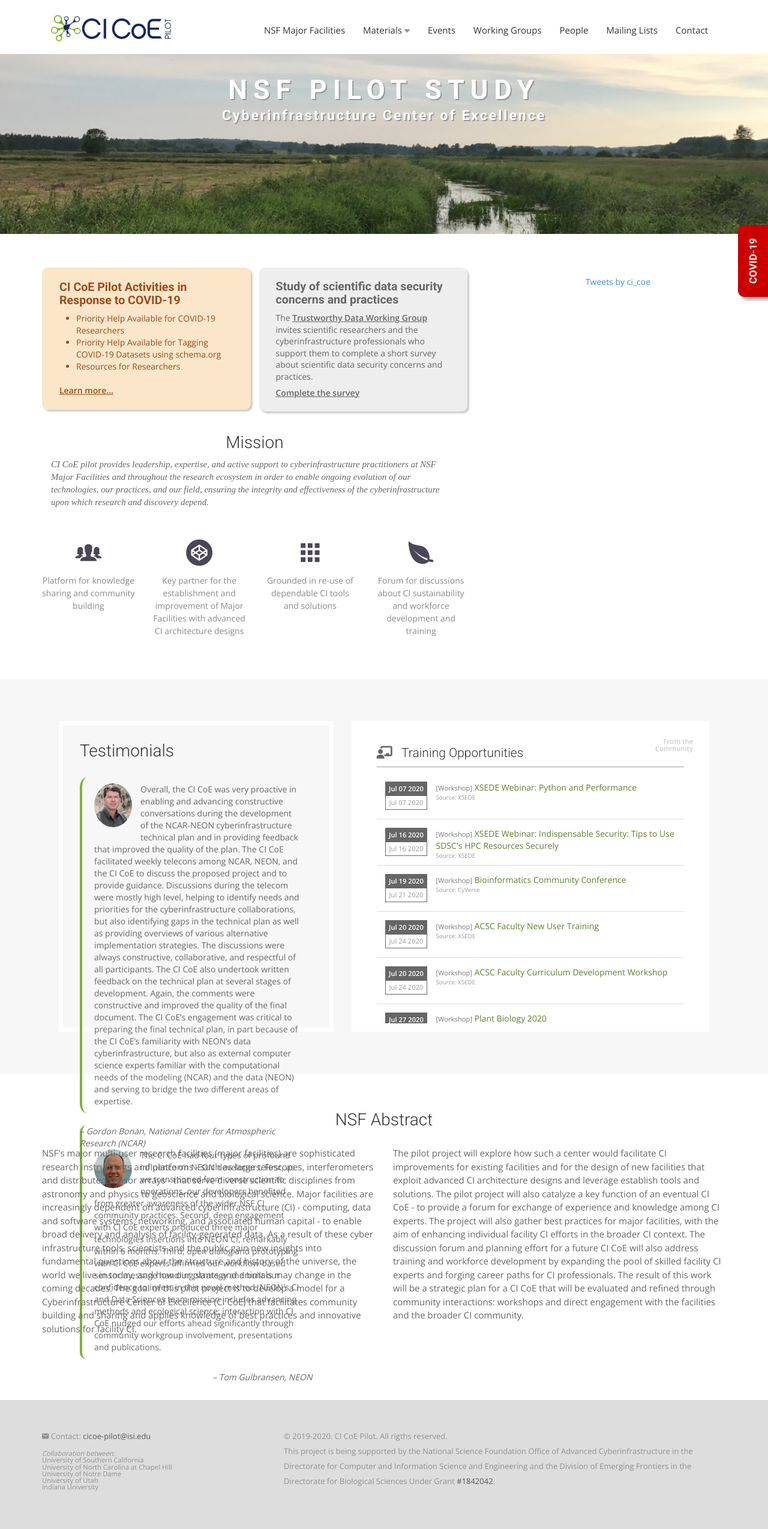
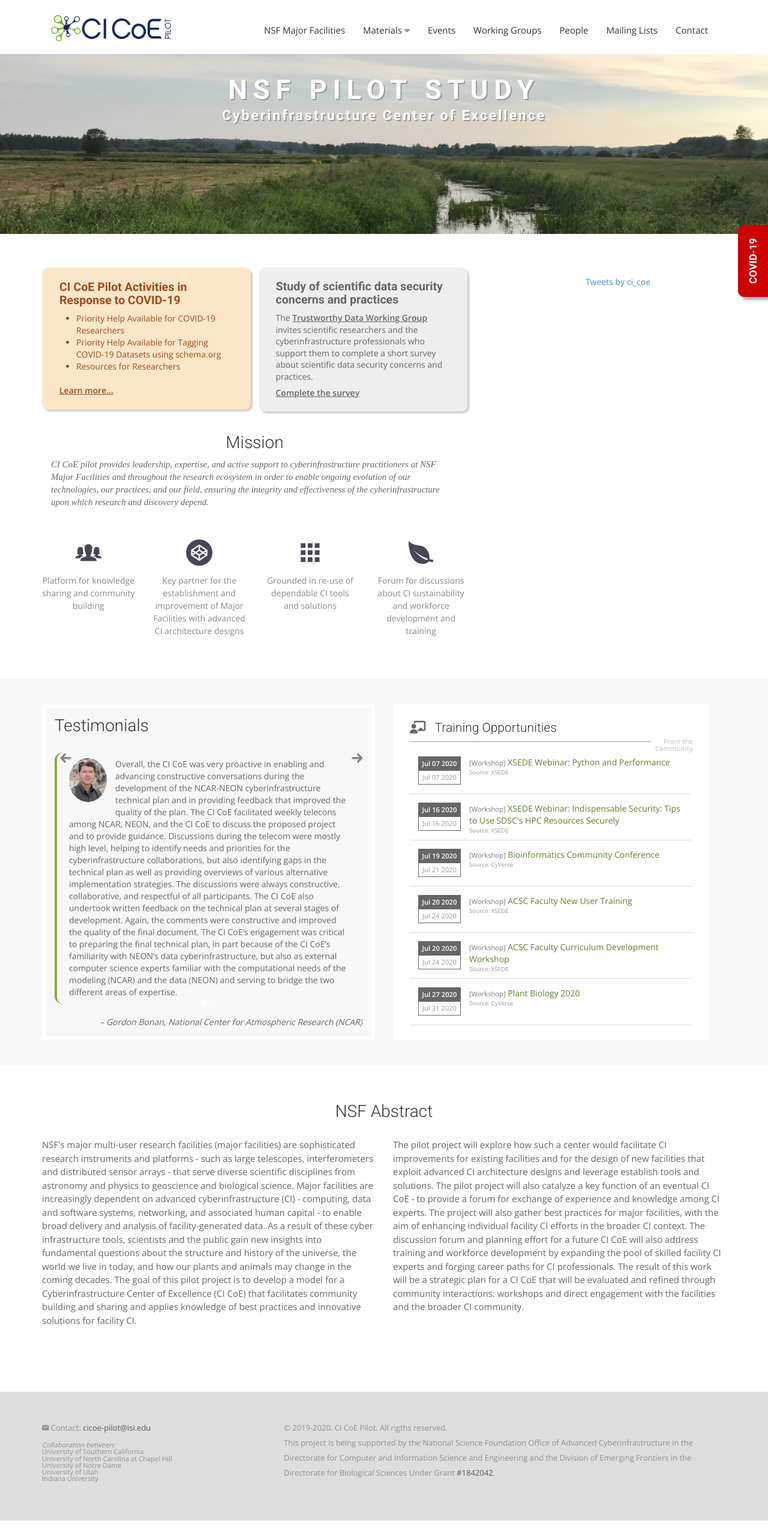
Before and after one commit to cicoe/cicoe.github.io, a Jekyll site: the page built from index.html, in a window 1280 px wide. Shown: the whole page at 60% size. Built offline with Jekyll 4.4.1, drawn with Linux system fonts in a browser that asks for light colours; nearby versions of some CDN libraries; some web fonts are replaced; comment, search, counter and statistics services are not loaded.

Commit message:
fixing testimonials

```diff
--- a/css/style.css
+++ b/css/style.css
@@ -92,10 +92,10 @@
 
 .testimonial {
     border: 0.5em solid #fff;
-    margin: 2em;
-    padding: 2em;
-    min-height: 37em;
-    max-height: 37em;
+    margin: 0em 2em 0em 0em;
+    padding: 1em;
+    min-height: 40em;
+    max-height: 40em;
 }
 
 .testimonial blockquote {
@@ -174,10 +174,10 @@
 
 .training {
     background: #fff;
-    margin: 2em;
-    padding: 2em;
-    min-height: 37em;
-    max-height: 37em;
+    margin: 0 2em 0 0;
+    padding: 1em;
+    min-height: 40em;
+    max-height: 40em;
     overflow: scroll;
     border: 1em solid #fff;
 }
@@ -189,7 +189,7 @@
     margin-top: 0;
 }
 
-.training h3>i {
+.training h3 > i {
     color: #666;
     padding-right: 0.5em;
 }
@@ -334,3 +334,11 @@
     box-shadow: 5px 5px 5px #ddd;
     border: 1px solid #eee;
 }
+
+.carousel-control.right, .carousel-control.left {
+    background-image: none !important;
+}
+
+.testimonial .item {
+ .transition(10s ease-in-out left);
+}
--- a/index.html
+++ b/index.html
@@ -129,9 +129,19 @@ permalink: /
 <section id="intro" style="background-color: #f7f7f7">
     <div class="container">
         <div class="row">
-            <div class="col-md-5 col-sm-12">
+            <div class="col-md-6 col-sm-12">
                 <div class="testimonial col-md-12">
                     <h3>Testimonials</h3>
+                    <div id="testimonialCarousel" class="carousel slide" data-ride="carousel">
+                        <!-- Indicators -->
+                        <ol class="carousel-indicators">
+                            <li data-target="#testimonialCarousel" data-slide-to="0" class="active"></li>
+                            <li data-target="#testimonialCarousel" data-slide-to="1"></li>
+                        </ol>
+
+                        <!-- Wrapper for slides -->
+                        <div class="carousel-inner">
+                            <div class="item active" style="max-height: 40em; overflow: auto">
                                 <blockquote>
                                     <img src="img/people/bonan.jpg"/>
                                     Overall, the CI CoE was very proactive in enabling and advancing constructive conversations
@@ -150,6 +160,9 @@ permalink: /
                                     of expertise.
                                 </blockquote>
                                 <span><i>– Gordon Bonan, National Center for Atmospheric Research (NCAR)</i></span>
+                            </div>
+
+                            <div class="item">
                                 <blockquote>
                                     <img src="img/people/tom-gulbransen.png"/>
                                     The CI CoE had four types of profound influence on NEON developers. First, as we transitioned
@@ -164,7 +177,20 @@ permalink: /
                                 <span><i>– Tom Gulbransen, NEON</i></span>
                             </div>
                         </div>
-            <div class="col-md-7 col-sm-12">
+
+                        <!-- Left and right controls -->
+                        <a class="left carousel-control" href="#testimonialCarousel" data-slide="prev">
+                            <span class="fas fa-arrow-left" style="color: black; float: left; padding-left: 0.5em"></span>
+                            <span class="sr-only">Previous</span>
+                        </a>
+                        <a class="right carousel-control" href="#testimonialCarousel" data-slide="next">
+                            <span class="fas fa-arrow-right" style="color: black"></span>
+                            <span class="sr-only">Next</span>
+                        </a>
+                    </div>
+                </div>
+            </div>
+            <div class="col-md-6 col-sm-12">
                 <div class="training">
                     <div>
                         <h3><i class="fas fa-chalkboard-teacher"></i> Training Opportunities</h3>
--- a/mailinglists.html
+++ b/mailinglists.html
@@ -17,7 +17,7 @@ permalink: /mailinglists/
                     {% for n in site.data.mailinglists %}
                     <li><b>{{ n.title }}</b><br />
                         <span style="color: #999">{{ n.summary }}</span>
-                        {% if n.subscribe..size > 0 %}
+                        {% if n.subscribe.size > 0 %}
                         <br>[<a href="{{ n.subscribe }}" target="_blank">subscribe</a>]
                         {% endif %}
                         </li>
```
Lines whose indentation alone changed are shown as unchanged.
